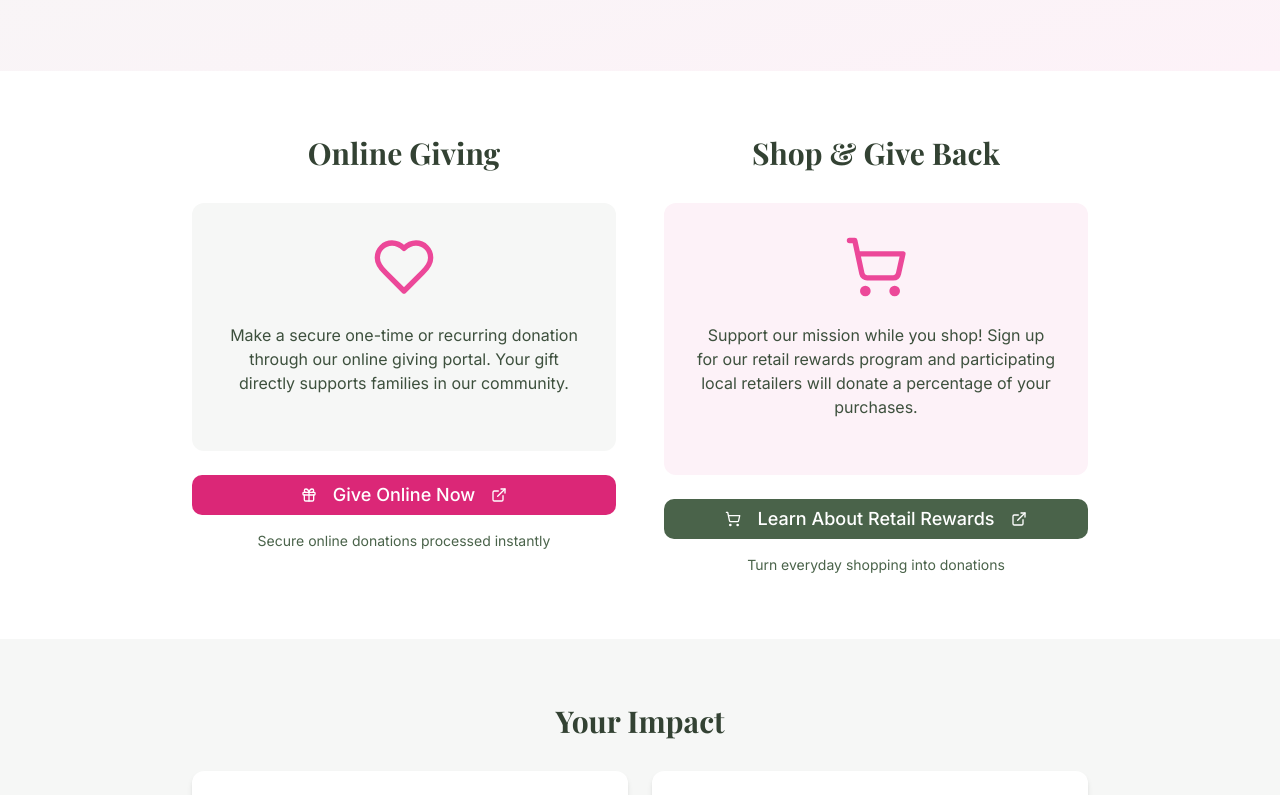
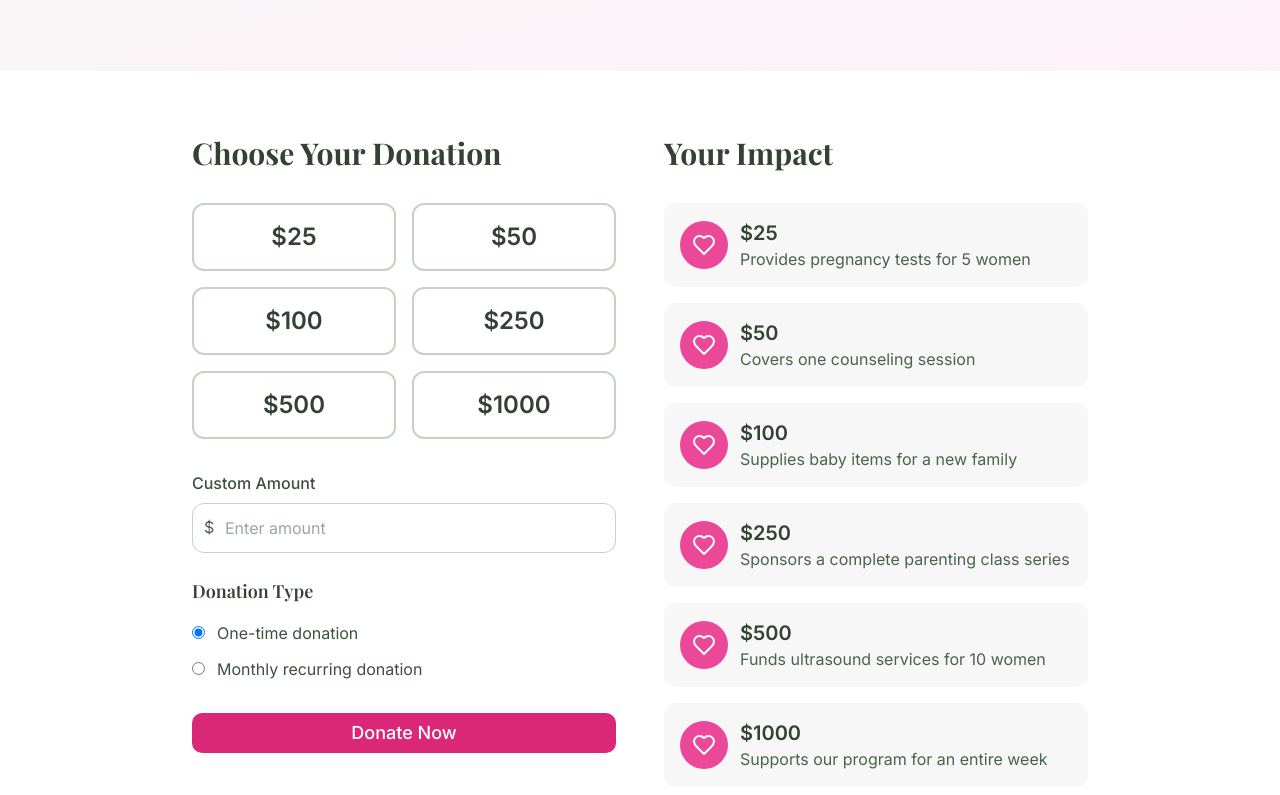
Before and after one commit to kisernl/prc-floral, a React (Vite) app: page /donate in a window 1280 px wide. Shown: the part 340-1135 px from the top of the page. Built offline with nearby package versions, Linux system fonts and the light colour scheme.

Commit message:
Reverted to commit 9dc1c617283f6c7349fee77a49cf52784b343f2f

```diff
--- a/src/index.css
+++ b/src/index.css
@@ -103,24 +103,8 @@
 
 @layer components {
   .floral-pattern {
-    background: linear-gradient(135deg,
-      rgba(246, 247, 246, 0.8) 0%,
-      rgba(252, 231, 243, 0.6) 50%,
-      rgba(199, 210, 199, 0.4) 100%
-    );
-  }
-
-  .sage-gradient {
-    background: linear-gradient(135deg,
-      rgb(246, 247, 246) 0%,
-      rgb(227, 232, 227) 100%
-    );
-  }
-
-  .rose-gradient {
-    background: linear-gradient(135deg,
-      rgb(252, 231, 243) 0%,
-      rgb(254, 242, 242) 100%
-    );
+    background-image: radial-gradient(circle at 20% 50%, rgba(236, 72, 153, 0.05) 0%, transparent 50%),
+                      radial-gradient(circle at 80% 20%, rgba(122, 150, 122, 0.05) 0%, transparent 50%),
+                      radial-gradient(circle at 40% 80%, rgba(252, 231, 243, 0.1) 0%, transparent 50%);
   }
 }
--- a/src/pages/Donate.tsx
+++ b/src/pages/Donate.tsx
@@ -1,10 +1,11 @@
 import React from 'react';
 import Header from '@/components/Header';
 import Footer from '@/components/Footer';
-import { Heart, Gift, Users, Star, ExternalLink, ShoppingCart } from 'lucide-react';
+import { Heart, Gift, Users, Star } from 'lucide-react';
 import { Button } from '@/components/ui/button';
 
 const Donate = () => {
+  const donationAmounts = [25, 50, 100, 250, 500, 1000];
   const impactItems = [
     { amount: "$25", impact: "Provides pregnancy tests for 5 women" },
     { amount: "$50", impact: "Covers one counseling session" },
@@ -29,75 +30,67 @@ const Donate = () => {
           </div>
         </section>
 
-        {/* Donation Options */}
+        {/* Donation Form */}
         <section className="py-16 bg-white">
           <div className="container mx-auto px-4">
             <div className="max-w-4xl mx-auto">
               <div className="grid md:grid-cols-2 gap-12">
-                {/* Online Giving */}
-                <div className="text-center">
-                  <h2 className="text-3xl font-bold text-sage-800 mb-8">Online Giving</h2>
-                  <div className="bg-sage-50 p-8 rounded-lg mb-6">
-                    <Heart className="h-16 w-16 text-rose-500 mx-auto mb-6" />
-                    <p className="text-sage-700 mb-6">
-                      Make a secure one-time or recurring donation through our online giving portal.
-                      Your gift directly supports families in our community.
-                    </p>
+                {/* Donation Amounts */}
+                <div>
+                  <h2 className="text-3xl font-bold text-sage-800 mb-8">Choose Your Donation</h2>
+                  <div className="grid grid-cols-2 gap-4 mb-8">
+                    {donationAmounts.map((amount) => (
+                      <button
+                        key={amount}
+                        className="p-4 border-2 border-sage-200 rounded-lg text-center hover:border-rose-500 hover:bg-rose-50 transition-colors"
+                      >
+                        <span className="text-2xl font-bold text-sage-800">${amount}</span>
+                      </button>
+                    ))}
                   </div>
 
-                  <Button
-                    className="w-full bg-rose-600 hover:bg-rose-700 text-white py-4 text-lg mb-4"
-                    onClick={() => window.open('https://giving.portal.link', '_blank')}
-                  >
-                    <Gift className="mr-2 h-5 w-5" />
-                    Give Online Now
-                    <ExternalLink className="ml-2 h-4 w-4" />
-                  </Button>
-
-                  <p className="text-sm text-sage-600">
-                    Secure online donations processed instantly
-                  </p>
+                  <div className="mb-6">
+                    <label htmlFor="custom-amount" className="block text-sage-700 font-medium mb-2">
+                      Custom Amount
+                    </label>
+                    <div className="relative">
+                      <span className="absolute left-3 top-3 text-sage-600">$</span>
+                      <input
+                        type="number"
+                        id="custom-amount"
+                        placeholder="Enter amount"
+                        className="w-full pl-8 pr-4 py-3 border border-sage-200 rounded-lg focus:ring-2 focus:ring-rose-500 focus:border-transparent"
+                      />
+                    </div>
                   </div>
 
-                {/* Retail Rewards Program */}
-                <div className="text-center">
-                  <h2 className="text-3xl font-bold text-sage-800 mb-8">Shop & Give Back</h2>
-                  <div className="bg-rose-50 p-8 rounded-lg mb-6">
-                    <ShoppingCart className="h-16 w-16 text-rose-500 mx-auto mb-6" />
-                    <p className="text-sage-700 mb-6">
-                      Support our mission while you shop! Sign up for our retail rewards program
-                      and participating local retailers will donate a percentage of your purchases.
-                    </p>
+                  <div className="mb-8">
+                    <h3 className="text-lg font-semibold text-sage-800 mb-4">Donation Type</h3>
+                    <div className="space-y-3">
+                      <label className="flex items-center">
+                        <input type="radio" name="donation-type" value="one-time" className="mr-3" defaultChecked />
+                        <span className="text-sage-700">One-time donation</span>
+                      </label>
+                      <label className="flex items-center">
+                        <input type="radio" name="donation-type" value="monthly" className="mr-3" />
+                        <span className="text-sage-700">Monthly recurring donation</span>
+                      </label>
+                    </div>
                   </div>
 
-                  <Button
-                    className="w-full bg-sage-600 hover:bg-sage-700 text-white py-4 text-lg mb-4"
-                    onClick={() => window.open('/retail-rewards', '_blank')}
-                  >
-                    <ShoppingCart className="mr-2 h-5 w-5" />
-                    Learn About Retail Rewards
-                    <ExternalLink className="ml-2 h-4 w-4" />
+                  <Button className="w-full bg-rose-600 hover:bg-rose-700 text-white py-4 text-lg">
+                    Donate Now
                   </Button>
-
-                  <p className="text-sm text-sage-600">
-                    Turn everyday shopping into donations
-                  </p>
                 </div>
-              </div>
-            </div>
-          </div>
-        </section>
 
                 {/* Impact Information */}
-        <section className="py-16 bg-sage-50">
-          <div className="container mx-auto px-4">
-            <div className="max-w-4xl mx-auto">
-              <h3 className="text-3xl font-bold text-sage-800 mb-8 text-center">Your Impact</h3>
-              <div className="grid md:grid-cols-2 gap-6">
+                <div>
+                  <h3 className="text-3xl font-bold text-sage-800 mb-8">Your Impact</h3>
+                  <div className="space-y-4">
                     {impactItems.map((item, index) => (
-                  <div key={index} className="bg-white p-6 rounded-lg shadow-md">
-                    <div className="flex items-center space-x-4">
-                      <div className="w-12 h-12 bg-rose-500 rounded-full flex items-center justify-center flex-shrink-0">
+                      <div key={index} className="bg-sage-50 p-4 rounded-lg">
+                        <div className="flex items-center space-x-3">
+                          <div className="w-12 h-12 bg-rose-500 rounded-full flex items-center justify-center">
                             <Heart className="h-6 w-6 text-white" />
                           </div>
                           <div>
@@ -110,14 +103,16 @@ const Donate = () => {
                   </div>
                 </div>
               </div>
+            </div>
+          </div>
         </section>
 
         {/* Other Ways to Give */}
-        <section className="py-16 bg-white">
+        <section className="py-16 bg-sage-50">
           <div className="container mx-auto px-4">
             <h2 className="text-3xl font-bold text-sage-800 text-center mb-12">Other Ways to Give</h2>
             <div className="grid md:grid-cols-3 gap-8">
-              <div className="bg-white p-8 rounded-lg text-center shadow-md border border-sage-100">
+              <div className="bg-white p-8 rounded-lg text-center shadow-md">
                 <Gift className="h-16 w-16 text-rose-500 mx-auto mb-6" />
                 <h3 className="text-2xl font-bold text-sage-800 mb-4">In-Kind Donations</h3>
                 <p className="text-sage-600 mb-6">
@@ -128,7 +123,7 @@ const Donate = () => {
                 </Button>
               </div>
 
-              <div className="bg-white p-8 rounded-lg text-center shadow-md border border-sage-100">
+              <div className="bg-white p-8 rounded-lg text-center shadow-md">
                 <Users className="h-16 w-16 text-rose-500 mx-auto mb-6" />
                 <h3 className="text-2xl font-bold text-sage-800 mb-4">Volunteer</h3>
                 <p className="text-sage-600 mb-6">
@@ -139,7 +134,7 @@ const Donate = () => {
                 </Button>
               </div>
 
-              <div className="bg-white p-8 rounded-lg text-center shadow-md border border-sage-100">
+              <div className="bg-white p-8 rounded-lg text-center shadow-md">
                 <Star className="h-16 w-16 text-rose-500 mx-auto mb-6" />
                 <h3 className="text-2xl font-bold text-sage-800 mb-4">Fundraise</h3>
                 <p className="text-sage-600 mb-6">
@@ -154,7 +149,7 @@ const Donate = () => {
         </section>
 
         {/* Transparency */}
-        <section className="py-16 bg-sage-50">
+        <section className="py-16 bg-white">
           <div className="container mx-auto px-4 text-center">
             <h2 className="text-3xl font-bold text-sage-800 mb-8">Financial Transparency</h2>
             <div className="max-w-3xl mx-auto">
--- a/src/pages/RetailRewards.tsx
+++ /dev/null
@@ -1,193 +0,0 @@
-
-import React from 'react';
-import Header from '@/components/Header';
-import Footer from '@/components/Footer';
-import { ShoppingCart, Store, Heart, Users, CheckCircle } from 'lucide-react';
-import { Button } from '@/components/ui/button';
-import { Card, CardContent, CardDescription, CardHeader, CardTitle } from '@/components/ui/card';
-
-const RetailRewards = () => {
-  const benefits = [
-    "No cost to you - shop as you normally would",
-    "Participating retailers donate 2-5% of your purchase",
-    "Support local businesses while helping families",
-    "Easy online signup and management",
-    "Monthly impact reports showing your contribution"
-  ];
-
-  const retailers = [
-    { name: "Local Grocery Store", percentage: "3%" },
-    { name: "Community Pharmacy", percentage: "2%" },
-    { name: "Family Restaurant", percentage: "5%" },
-    { name: "Clothing Boutique", percentage: "4%" },
-    { name: "Home Goods Store", percentage: "3%" },
-    { name: "Coffee Shop", percentage: "2%" }
-  ];
-
-  return (
-    <div className="min-h-screen">
-      <Header />
-      <main>
-        {/* Hero Section */}
-        <section className="bg-gradient-to-br from-sage-50 to-rose-50 py-20">
-          <div className="container mx-auto px-4 text-center">
-            <ShoppingCart className="h-20 w-20 text-rose-600 mx-auto mb-6" />
-            <h1 className="text-5xl font-bold text-sage-800 mb-6">Shop & Give Back</h1>
-            <p className="text-xl text-sage-600 max-w-3xl mx-auto leading-relaxed">
-              Turn your everyday shopping into donations for families in need.
-              Our retail rewards program lets you support our mission without spending an extra penny.
-            </p>
-          </div>
-        </section>
-
-        {/* How It Works */}
-        <section className="py-16 bg-white">
-          <div className="container mx-auto px-4">
-            <h2 className="text-4xl font-bold text-sage-800 text-center mb-12">How It Works</h2>
-            <div className="grid md:grid-cols-3 gap-8 mb-12">
-              <div className="text-center">
-                <div className="w-20 h-20 bg-rose-100 rounded-full flex items-center justify-center mx-auto mb-6">
-                  <Users className="h-10 w-10 text-rose-600" />
-                </div>
-                <h3 className="text-2xl font-bold text-sage-800 mb-4">1. Sign Up</h3>
-                <p className="text-sage-600">
-                  Register for our retail rewards program with your basic information.
-                  It's completely free and takes just a few minutes.
-                </p>
-              </div>
-
-              <div className="text-center">
-                <div className="w-20 h-20 bg-sage-100 rounded-full flex items-center justify-center mx-auto mb-6">
-                  <ShoppingCart className="h-10 w-10 text-sage-600" />
-                </div>
-                <h3 className="text-2xl font-bold text-sage-800 mb-4">2. Shop</h3>
-                <p className="text-sage-600">
-                  Shop at participating local retailers as you normally would.
-                  Present your rewards card or provide your phone number at checkout.
-                </p>
-              </div>
-
-              <div className="text-center">
-                <div className="w-20 h-20 bg-rose-100 rounded-full flex items-center justify-center mx-auto mb-6">
-                  <Heart className="h-10 w-10 text-rose-600" />
-                </div>
-                <h3 className="text-2xl font-bold text-sage-800 mb-4">3. Impact</h3>
-                <p className="text-sage-600">
-                  Retailers automatically donate a percentage of your purchase to support
-                  our family programs. You'll receive monthly impact reports.
-                </p>
-              </div>
-            </div>
-
-            <div className="text-center">
-              <Button className="bg-rose-600 hover:bg-rose-700 text-white px-8 py-4 text-lg">
-                Sign Up Now - It's Free!
-              </Button>
-            </div>
-          </div>
-        </section>
-
-        {/* Benefits */}
-        <section className="py-16 bg-sage-50">
-          <div className="container mx-auto px-4">
-            <div className="max-w-4xl mx-auto">
-              <h2 className="text-4xl font-bold text-sage-800 text-center mb-12">Program Benefits</h2>
-              <div className="grid md:grid-cols-2 gap-8">
-                <div>
-                  <h3 className="text-2xl font-bold text-sage-800 mb-6">Why Join?</h3>
-                  <div className="space-y-4">
-                    {benefits.map((benefit, index) => (
-                      <div key={index} className="flex items-start space-x-3">
-                        <CheckCircle className="h-6 w-6 text-rose-600 flex-shrink-0 mt-0.5" />
-                        <span className="text-sage-700">{benefit}</span>
-                      </div>
-                    ))}
-                  </div>
-                </div>
-
-                <div>
-                  <Card className="border-sage-200">
-                    <CardHeader>
-                      <CardTitle className="text-sage-800">Monthly Impact Example</CardTitle>
-                      <CardDescription>See how your shopping makes a difference</CardDescription>
-                    </CardHeader>
-                    <CardContent>
-                      <div className="space-y-3">
-                        <div className="flex justify-between">
-                          <span className="text-sage-600">Grocery shopping:</span>
-                          <span className="font-semibold text-sage-800">$6.00</span>
-                        </div>
-                        <div className="flex justify-between">
-                          <span className="text-sage-600">Dining out:</span>
-                          <span className="font-semibold text-sage-800">$4.50</span>
-                        </div>
-                        <div className="flex justify-between">
-                          <span className="text-sage-600">Other purchases:</span>
-                          <span className="font-semibold text-sage-800">$2.25</span>
-                        </div>
-                        <hr className="border-sage-200" />
-                        <div className="flex justify-between text-lg font-bold">
-                          <span className="text-sage-800">Monthly donation:</span>
-                          <span className="text-rose-600">$12.75</span>
-                        </div>
-                        <p className="text-sm text-sage-600 mt-3">
-                          This could provide pregnancy tests for 2-3 women or contribute to counseling sessions.
-                        </p>
-                      </div>
-                    </CardContent>
-                  </Card>
-                </div>
-              </div>
-            </div>
-          </div>
-        </section>
-
-        {/* Participating Retailers */}
-        <section className="py-16 bg-white">
-          <div className="container mx-auto px-4">
-            <h2 className="text-4xl font-bold text-sage-800 text-center mb-12">Participating Retailers</h2>
-            <div className="max-w-4xl mx-auto">
-              <div className="grid md:grid-cols-2 lg:grid-cols-3 gap-6">
-                {retailers.map((retailer, index) => (
-                  <div key={index} className="bg-sage-50 p-6 rounded-lg text-center">
-                    <Store className="h-12 w-12 text-sage-600 mx-auto mb-4" />
-                    <h3 className="text-lg font-semibold text-sage-800 mb-2">{retailer.name}</h3>
-                    <div className="text-2xl font-bold text-rose-600">{retailer.percentage}</div>
-                    <div className="text-sm text-sage-600">donation rate</div>
-                  </div>
-                ))}
-              </div>
-              <div className="text-center mt-8">
-                <p className="text-sage-600 mb-4">More retailers joining regularly!</p>
-                <Button variant="outline" className="border-sage-300 text-sage-700 hover:bg-sage-50">
-                  View Full List
-                </Button>
-              </div>
-            </div>
-          </div>
-        </section>
-
-        {/* Sign Up CTA */}
-        <section className="py-16 bg-gradient-to-br from-rose-50 to-sage-50">
-          <div className="container mx-auto px-4 text-center">
-            <h2 className="text-4xl font-bold text-sage-800 mb-6">Ready to Get Started?</h2>
-            <p className="text-xl text-sage-600 mb-8 max-w-2xl mx-auto">
-              Join hundreds of community members who are already making a difference
-              through their everyday shopping.
-            </p>
-            <Button className="bg-rose-600 hover:bg-rose-700 text-white px-8 py-4 text-lg">
-              <ShoppingCart className="mr-2 h-5 w-5" />
-              Sign Up for Retail Rewards
-            </Button>
-            <p className="text-sm text-sage-600 mt-4">
-              Questions? Contact us at rewards@floralprc.org or call (555) 123-4567
-            </p>
-          </div>
-        </section>
-      </main>
-      <Footer />
-    </div>
-  );
-};
-
-export default RetailRewards;
```
Also changed, not shown: src/App.tsx (+13 -12 lines). Lines whose indentation alone changed are shown as unchanged.
